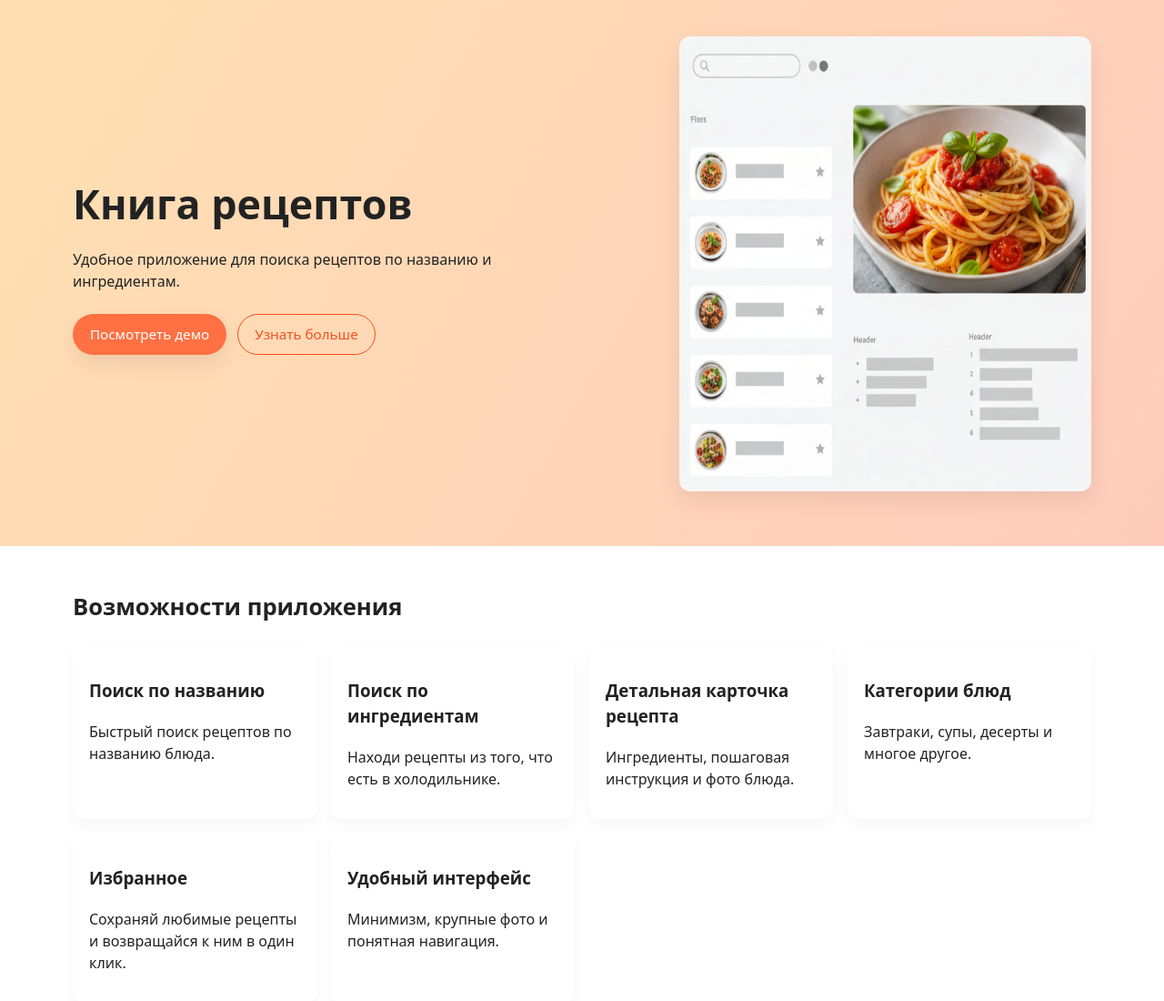
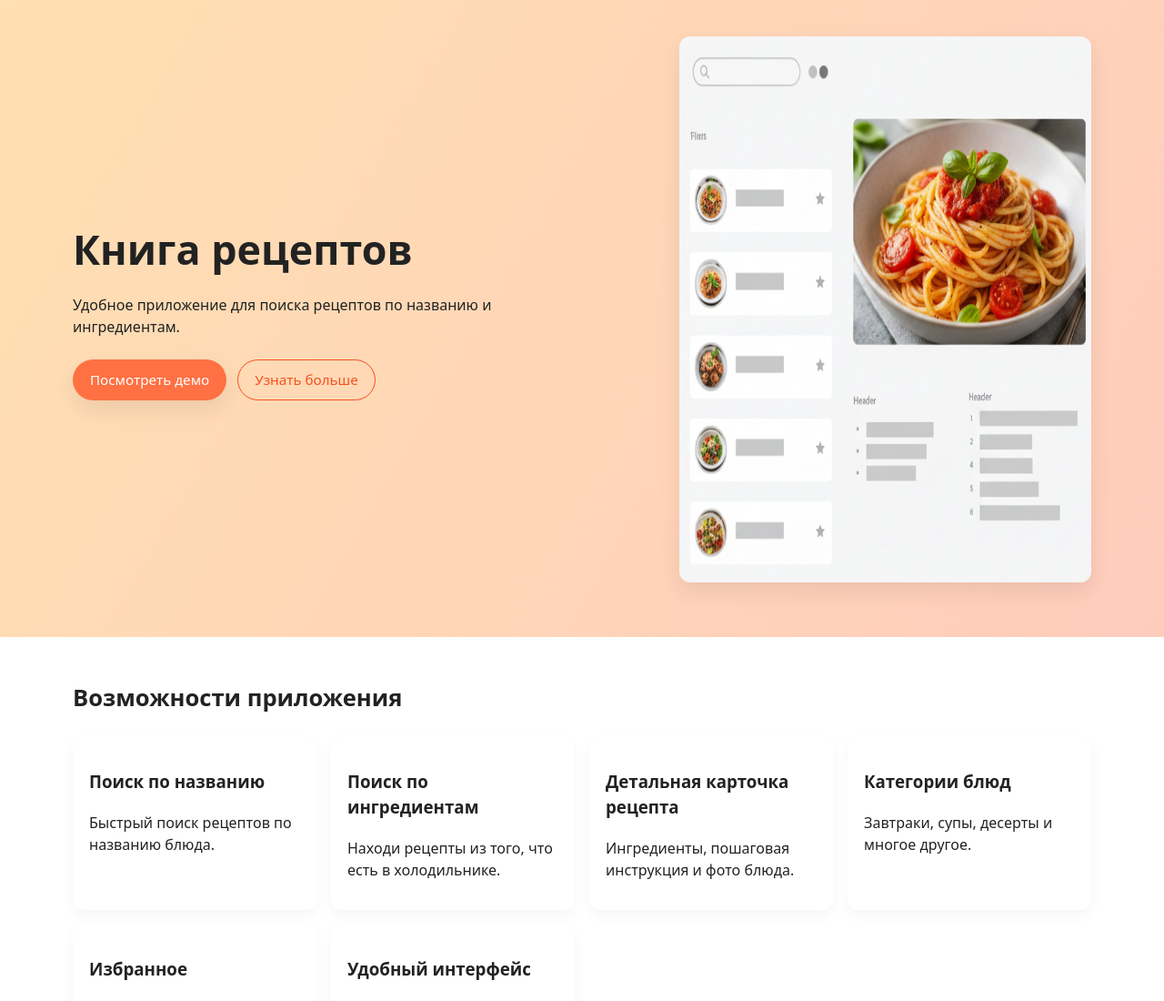
Before and after one commit to kislypolly/cookbook-promo, a plain HTML site: page index.html in a window 1280 px wide. Shown: the top 1100 px of the page at 91% size. Drawn offline with Linux system fonts and the light colour scheme.

Commit message:
Update index.html

```diff
--- a/index.html
+++ b/index.html
@@ -20,7 +20,7 @@
       </div>
     </div>
     <div class="hero-image">
-      <img src="img/example_website.png" alt="Пример интерфейса приложения" width="500" height="500">
+      <img src="img/example_website.png" alt="Пример интерфейса приложения" width="500" height="600">
     </div>
   </div>
 </header>
```
